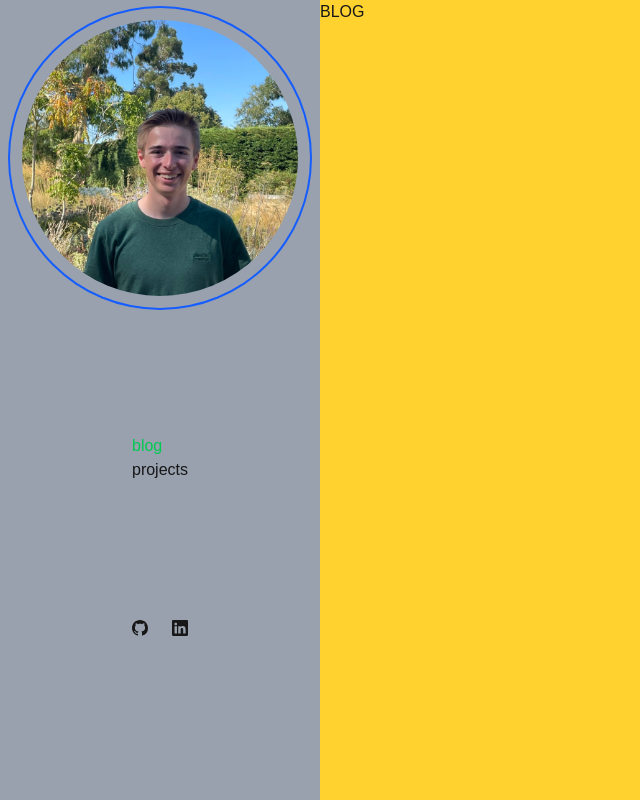
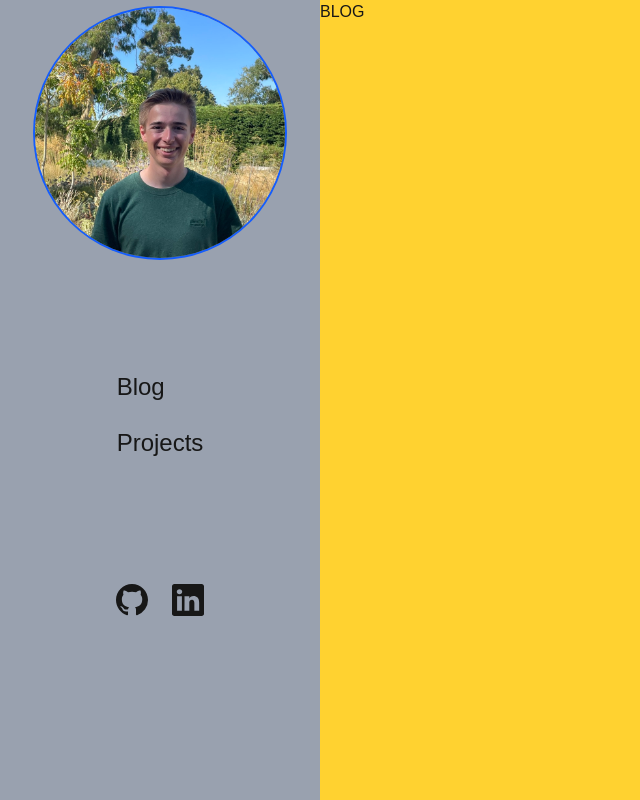
Before and after one commit to OGD311/uk.co.ogoodwinday_nextjs, a Next.js app: page / in a window 1280 px wide. Shown: the whole page, without its empty margins (0-640 px from the left). Built offline with nearby package versions, Linux system fonts and the light colour scheme.

Commit message:
Modified styling for SocialLinks, size and padding for ProfilePicture, and style for SectionsBar.

```diff
--- a/src/components/ProfilePicture.tsx
+++ b/src/components/ProfilePicture.tsx
@@ -2,6 +2,6 @@ import Image from "next/image";
 
 export default function ProfilePicture() {
     return (
-        <Image src={"/me.png"} alt="Me" width={300} height={300} className="rounded-full aspect-square object-cover p-3 ring-2 ring-blue-600" />
+        <Image src={"/me.png"} alt="Me" width={250} height={250} className="rounded-full aspect-square object-cover ring-2 ring-blue-600" />
     );
 }
--- a/src/components/SectionsBar.tsx
+++ b/src/components/SectionsBar.tsx
@@ -1,12 +1,13 @@
 import Link from "next/link";
+import toTitlecase from "@/utils/titlecase";
 
 export default function SectionsBar({ sections, activeSection } : { sections: string[], activeSection: number }) {
 
     return (
-        <div>
+        <div className="flex flex-col">
             {sections.map((section, i) => (
                 <Link key={i} href={`#${section.toLowerCase()}`}>
-                    <p className={`${activeSection == i ? 'text-green-500' : ''}`}>{section}</p>
+                    <p className={`p-3 text-2xl ${activeSection == i ? '' : ''}`}>{toTitlecase(section)}</p>
                 </Link>
             ))}
         </div>
--- a/src/components/SocialLinks.tsx
+++ b/src/components/SocialLinks.tsx
@@ -8,12 +8,12 @@ export default function SocialLinks() {
     }
 
     return (
-        <div className="flex w-full justify-center">
+        <div className="flex w-full justify-center mb-5">
             <Link href={links.github} className="p-3">
-                <BsGithub />
+                <BsGithub className="h-8 w-8"/>
             </Link>
             <Link href={links.linkedin} className="p-3">
-                <BsLinkedin className="hover:bg-blue-400" />
+                <BsLinkedin className="h-8 w-8" />
             </Link>
         </div>
     );
```
